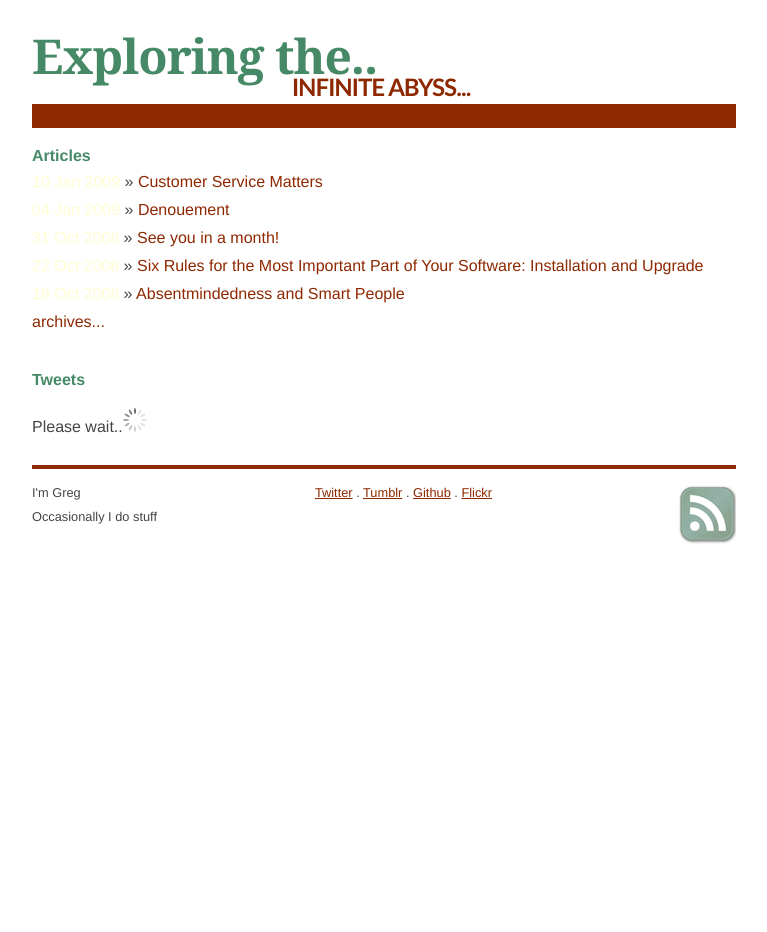
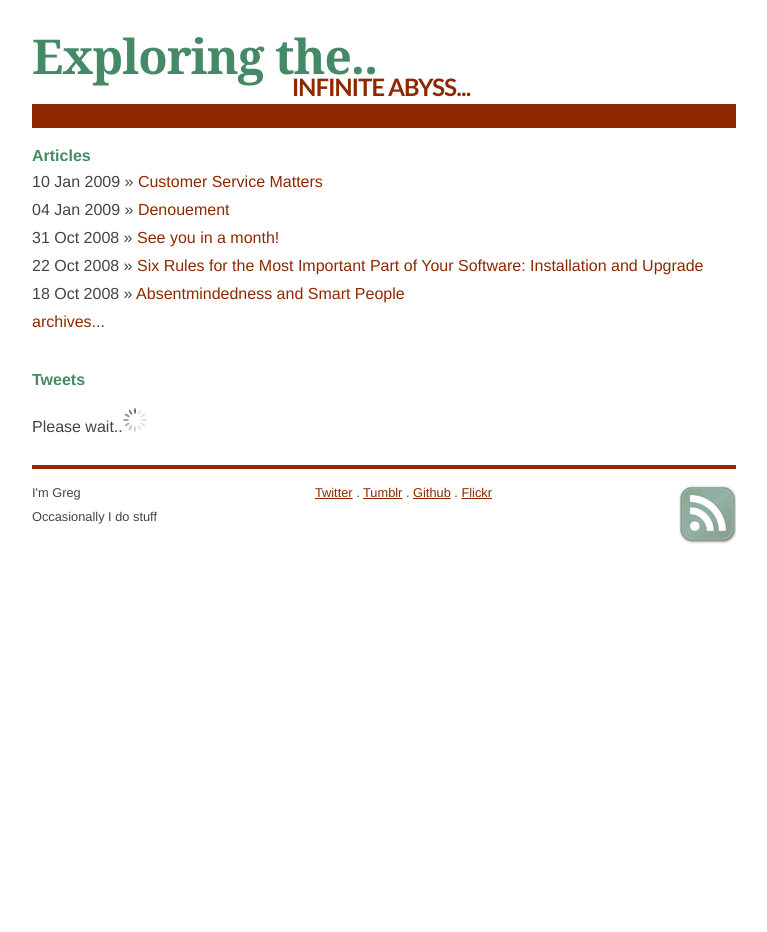
Before and after one commit to mhyrr/mhyrr.github.com, a Jekyll site: the page built from index.html, in a window 1280 px wide. Shown: the whole page, without its empty margins (256-1023 px from the left). Built offline with Jekyll 4.4.1, drawn with Linux system fonts in a browser that asks for light colours.

Commit message:
No more fancy

```diff
--- a/css/screen.css
+++ b/css/screen.css
@@ -70,7 +70,7 @@ ul.posts {
   }
 
   ul.posts span {
-    color: #FFFDD2;
+    color: #444444;
     font-family: "Helvetica Neue",Helvetica,Arial,Verdana,sans-serif;
   }
 
```
